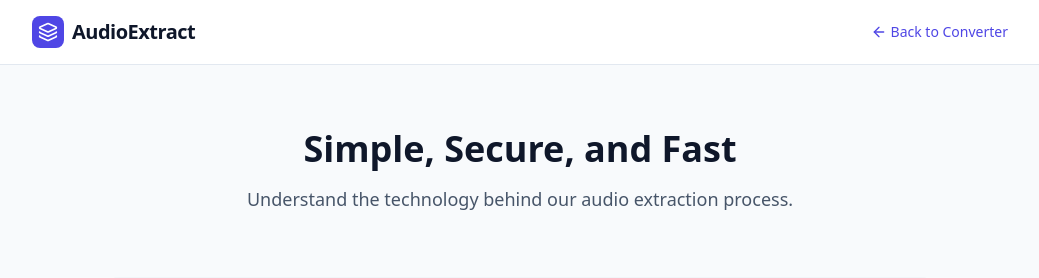
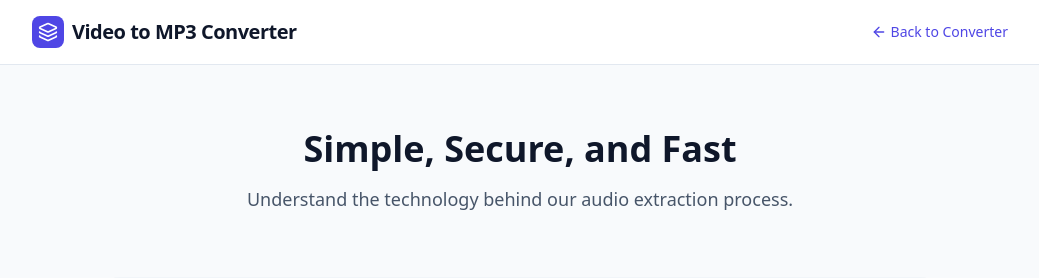
Before and after one commit to PranjalPanging/Video-MP3-Converter, a Flask app: page /how-it-works in a window 1280 px wide. Shown: the top 278 px of the page, without its empty margins (120-1159 px from the left). Run offline with Flask 3, Linux system fonts and the light colour scheme; some libraries are stand-ins or nearby versions.

Commit message:
Update HTML templates for improved structure and styling

```diff
--- a/templates/how_it_works.html
+++ b/templates/how_it_works.html
@@ -3,7 +3,7 @@
 <head>
     <meta charset="UTF-8">
     <meta name="viewport" content="width=device-width, initial-scale=1.0">
-    <title>How it Works | AudioExtract</title>
+    <title>How it Works | Video to MP3 Converter</title>
     <script src="https://cdn.tailwindcss.com"></script>
     <script src="https://unpkg.com/lucide@latest"></script>
 </head>
@@ -15,7 +15,7 @@
                 <div class="bg-indigo-600 p-1.5 rounded-lg group-hover:bg-indigo-700 transition-colors">
                     <i data-lucide="layers" class="text-white w-5 h-5"></i>
                 </div>
-                <span class="text-xl font-bold text-slate-900 tracking-tight">AudioExtract</span>
+                <span class="text-xl font-bold text-slate-900 tracking-tight">Video to MP3 Converter</span>
             </a>
             <a href="/" class="text-sm font-medium text-indigo-600 hover:text-indigo-800 transition-colors flex items-center gap-1">
                 <i data-lucide="arrow-left" class="w-4 h-4"></i> Back to Converter
--- a/templates/index.html
+++ b/templates/index.html
@@ -3,7 +3,7 @@
   <head>
     <meta charset="UTF-8" />
     <meta name="viewport" content="width=device-width, initial-scale=1.0" />
-    <title>AudioExtract | Video to MP3 Converter</title>
+    <title>Video to MP3 Converter</title>
     <script src="https://cdn.tailwindcss.com"></script>
     <script src="https://unpkg.com/lucide@latest"></script>
   </head>
```
